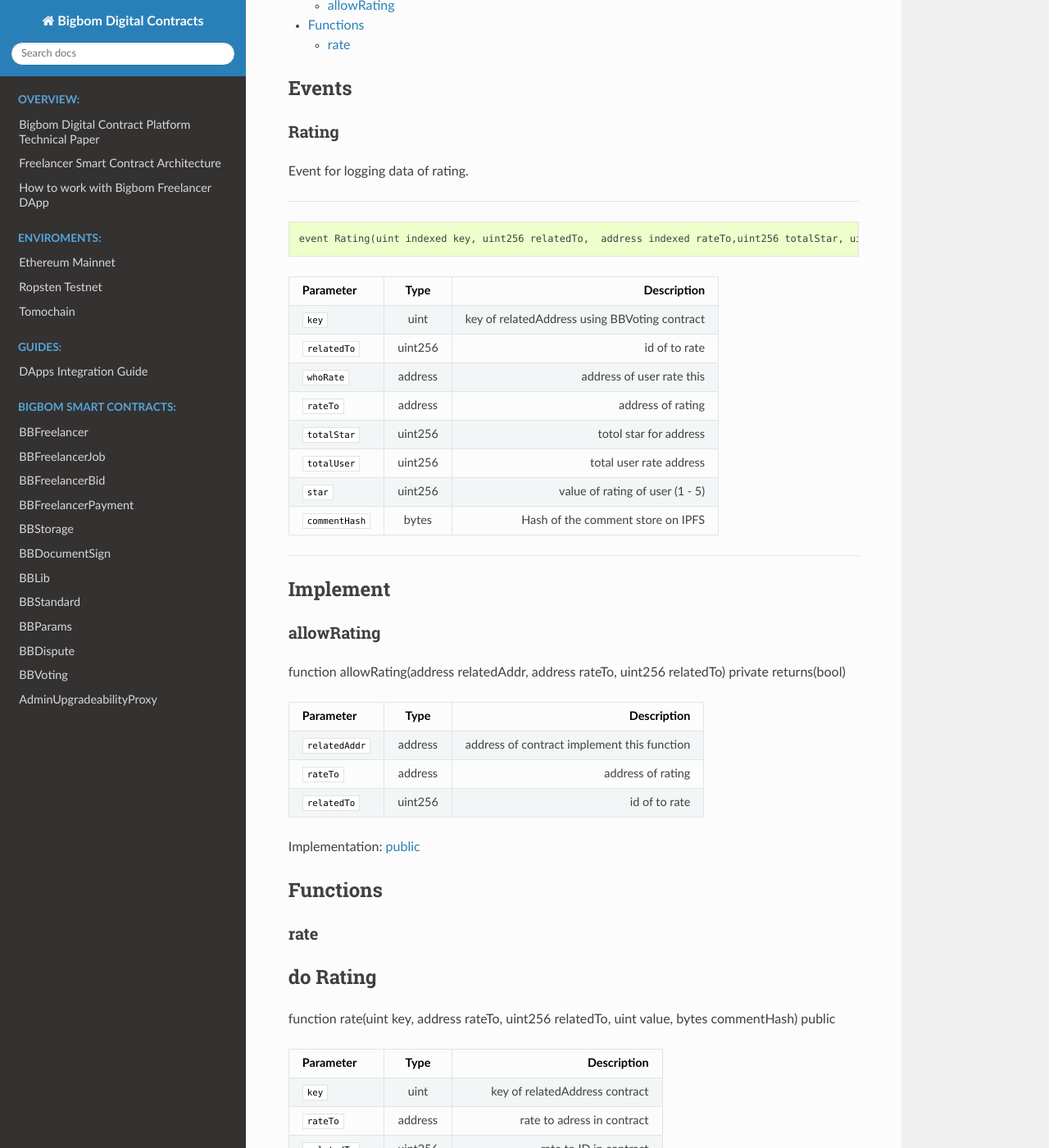
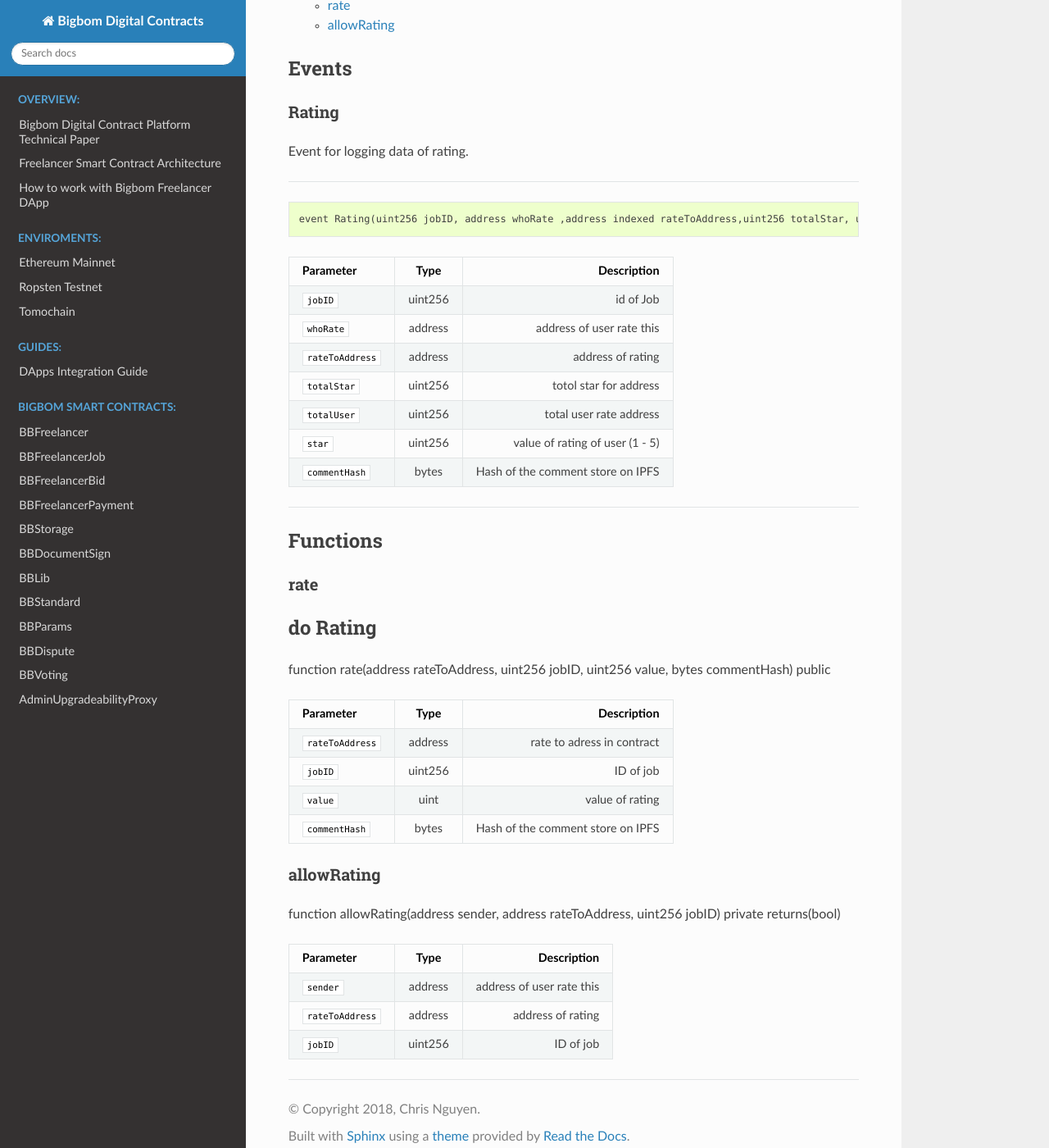
Before and after one commit to bigbomio/digital-contracts, a Sphinx documentation site: the page built from docs/contracts/BBRating.md, in a window 1280 px wide and 1400 px high, scrolled down 429 px. Shown: the whole window at 82% size. Built offline with Sphinx 7.4.7 and the Read the Docs theme 2.0.0, drawn with Linux system fonts in a browser that asks for light colours; some of the changed text lies outside the part shown.

Commit message:
Update BBRating.md

```diff
--- a/docs/contracts/BBRating.md
+++ b/docs/contracts/BBRating.md
@@ -12,10 +12,9 @@
 
   * [Events](#events)
      * [Rating](#rating)
-  * [Implement](#implement)
-     * [allowRating](#allowRating)
   * [Functions](#functions)
      * [rate](#rate)
+     * [allowRating](#allowRating)
 
 ## Events
 
@@ -23,14 +22,13 @@
 Event for logging data of rating.
 
 ---
-    event Rating(uint indexed key, uint256 relatedTo,  address indexed rateTo,uint256 totalStar, uint256 totalUser ,uint256 star, bytes commentHash);
+    event Rating(uint256 jobID, address whoRate ,address indexed rateToAddress,uint256 totalStar, uint256 totalUser ,uint256 star, bytes commentHash);
 
 | Parameter     | Type          | Description                 |
 | ------------- |:-------------:| ---------------------------:|
-| `key`       | uint       |  key of relatedAddress using  BBVoting contract |
-| `relatedTo`       | uint256   | id of to rate|
+| `jobID`       | uint256   | id of Job|
 | `whoRate` | address | address of user rate this |
-|`rateTo`| address |address of rating|
+|`rateToAddress`| address |address of rating|
 |`totalStar`|uint256| totol star for address  |
 |`totalUser`| uint256 | total user rate  address|
 |`star`| uint256| value of rating of user (1 - 5)|
@@ -38,19 +36,8 @@
 
 ---
 
-## Implement
 
-### allowRating
 
-function allowRating(address relatedAddr, address  rateTo, uint256 relatedTo) private returns(bool)
-
-| Parameter     | Type          | Description                 |
-| ------------- |:-------------:| ---------------------------:|
-| `relatedAddr`       | address       |  address of contract implement this function|
-|`rateTo`| address |address of rating|
-| `relatedTo`       | uint256   | id of to rate|
-
-Implementation: [public](../../src/contracts/BBFreelancerJob.sol#L137-L155)
 
 
 ## Functions
@@ -58,12 +45,21 @@
 ### rate
 do Rating
 ---
-function rate(uint key, address rateTo, uint256 relatedTo, uint value, bytes commentHash) public
+function rate(address rateToAddress, uint256 jobID, uint256 value, bytes commentHash) public
 
 | Parameter     | Type          | Description                 |
 | ------------- |:-------------:| ---------------------------:|
-| `key`       | uint       |  key of relatedAddress contract|
-|`rateTo` | address | rate to adress in contract |
-|`relatedTo`|uint256| rate to ID in contract |
+|`rateToAddress` | address | rate to adress in contract |
+|`jobID`|uint256| ID of job |
 |`value` | uint | value of rating |
 |`commentHash`| bytes |Hash of the comment store on IPFS|
+
+### allowRating
+
+function allowRating(address sender, address rateToAddress, uint256 jobID) private returns(bool)
+
+| Parameter     | Type          | Description                 |
+| ------------- |:-------------:| ---------------------------:|
+| `sender`       | address       |  address of user rate this|
+|`rateToAddress`| address |address of rating|
+| `jobID`       | uint256   | ID of job|
```
Also changed, not shown: other parts of docs/contracts/BBRating.md (+1 -1 lines).
